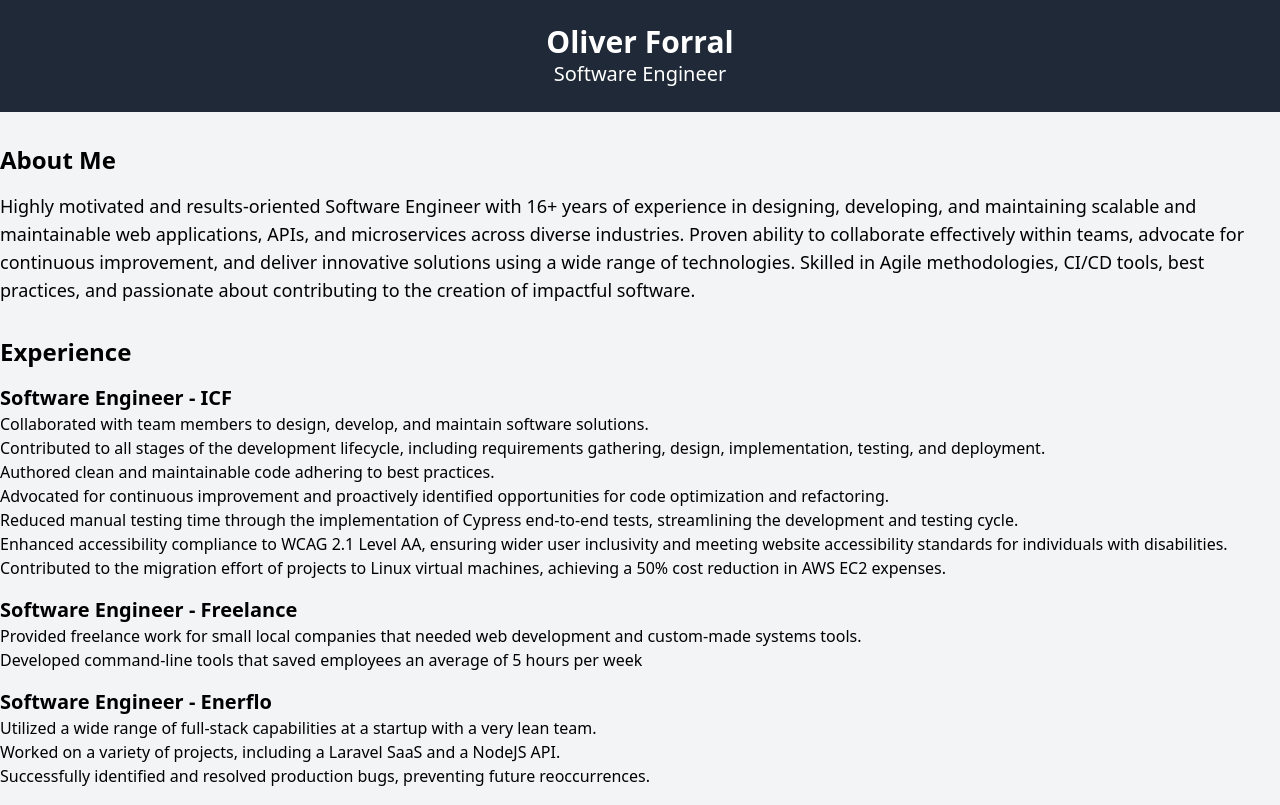
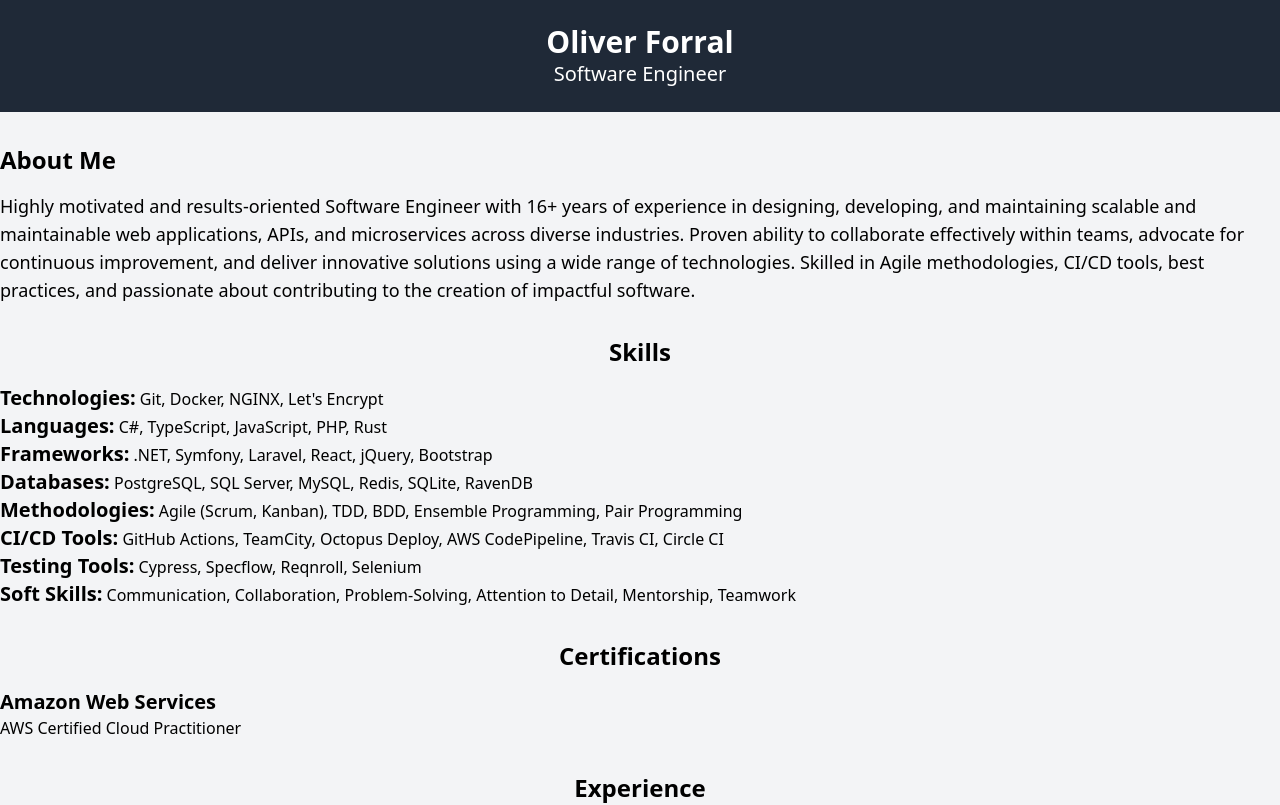
Before and after one commit to intrepion/intrepion.github.io, a Next.js app: page / in a window 1280 px wide. Shown: the top 805 px of the page. Built offline with nearby package versions, Linux system fonts and the light colour scheme.

Commit message:
Added skills

```diff
--- a/app/page.tsx
+++ b/app/page.tsx
@@ -22,8 +22,71 @@ export default function Page() {
           </p>
         </section>
         <section className="mb-8">
-          <h2 className="text-2xl font-bold mb-4">Experience</h2>
-          <div className="experience mb-4">
+          <h2 className="text-2xl font-bold mb-4 text-center">Skills</h2>
+          <div className="mb-4">
+            <ul>
+              <li>
+                <span className="text-xl font-bold">Technologies:</span>
+                <span> Git, Docker, NGINX, Let's Encrypt</span>
+              </li>
+              <li>
+                <span className="text-xl font-bold">Languages:</span>
+                <span> C#, TypeScript, JavaScript, PHP, Rust</span>
+              </li>
+              <li>
+                <span className="text-xl font-bold">Frameworks:</span>
+                <span> .NET, Symfony, Laravel, React, jQuery, Bootstrap</span>
+              </li>
+              <li>
+                <span className="text-xl font-bold">Databases:</span>
+                <span>
+                  {" "}
+                  PostgreSQL, SQL Server, MySQL, Redis, SQLite, RavenDB
+                </span>
+              </li>
+              <li>
+                <span className="text-xl font-bold">Methodologies:</span>
+                <span>
+                  {" "}
+                  Agile (Scrum, Kanban), TDD, BDD, Ensemble Programming, Pair
+                  Programming
+                </span>
+              </li>
+              <li>
+                <span className="text-xl font-bold">CI/CD Tools:</span>
+                <span>
+                  {" "}
+                  GitHub Actions, TeamCity, Octopus Deploy, AWS CodePipeline,
+                  Travis CI, Circle CI
+                </span>
+              </li>
+              <li>
+                <span className="text-xl font-bold">Testing Tools:</span>
+                <span> Cypress, Specflow, Reqnroll, Selenium</span>
+              </li>
+              <li>
+                <span className="text-xl font-bold">Soft Skills:</span>
+                <span>
+                  {" "}
+                  Communication, Collaboration, Problem-Solving, Attention to
+                  Detail, Mentorship, Teamwork
+                </span>
+              </li>
+            </ul>
+          </div>
+        </section>
+        <section className="mb-8">
+          <h2 className="text-2xl font-bold mb-4 text-center">
+            Certifications
+          </h2>
+          <div className="mb-4">
+            <h3 className="text-xl font-bold">Amazon Web Services</h3>
+            <p>AWS Certified Cloud Practitioner</p>
+          </div>
+        </section>
+        <section className="mb-8">
+          <h2 className="text-2xl font-bold mb-4 text-center">Experience</h2>
+          <div className="mb-4">
             <h3 className="text-xl font-bold">Software Engineer - ICF</h3>
             <ul>
               <li>
@@ -58,7 +121,7 @@ export default function Page() {
               </li>
             </ul>
           </div>
-          <div className="experience mb-4">
+          <div className="mb-4">
             <h3 className="text-xl font-bold">Software Engineer - Freelance</h3>
             <ul>
               <li>
@@ -71,7 +134,7 @@ export default function Page() {
               </li>
             </ul>
           </div>
-          <div className="experience mb-4">
+          <div className="mb-4">
             <h3 className="text-xl font-bold">Software Engineer - Enerflo</h3>
             <ul>
               <li>
@@ -88,7 +151,7 @@ export default function Page() {
               </li>
             </ul>
           </div>
-          <div className="experience mb-4">
+          <div className="mb-4">
             <h3 className="text-xl font-bold">
               Software Engineer - InComm InCentives
             </h3>
@@ -139,7 +202,7 @@ export default function Page() {
               </li>
             </ul>
           </div>
-          <div className="experience mb-4">
+          <div className="mb-4">
             <h3 className="text-xl font-bold">
               Web Developer - Multnomah Education Services District
             </h3>
@@ -185,7 +248,7 @@ export default function Page() {
               </li>
             </ul>
           </div>
-          <div className="experience mb-4">
+          <div className="mb-4">
             <h3 className="text-xl font-bold">
               Web Developer Intern - Miles Consulting, Inc.
             </h3>
@@ -204,7 +267,7 @@ export default function Page() {
           </div>
         </section>
         <section className="mb-8">
-          <h2 className="text-2xl font-bold mb-4">Education</h2>
+          <h2 className="text-2xl font-bold mb-4 text-center">Education</h2>
           <div className="education">
             <h3 className="text-xl font-bold">
               Bachelor of Science in Computer Science
@@ -213,7 +276,7 @@ export default function Page() {
           </div>
         </section>
         <section>
-          <h2 className="text-2xl font-bold mb-4">Contact</h2>
+          <h2 className="text-2xl font-bold mb-4 text-center">Contact</h2>
           <p>Email: intrepion@gmail.com</p>
           <p>Phone: 503-750-4562</p>
           <p>
```
